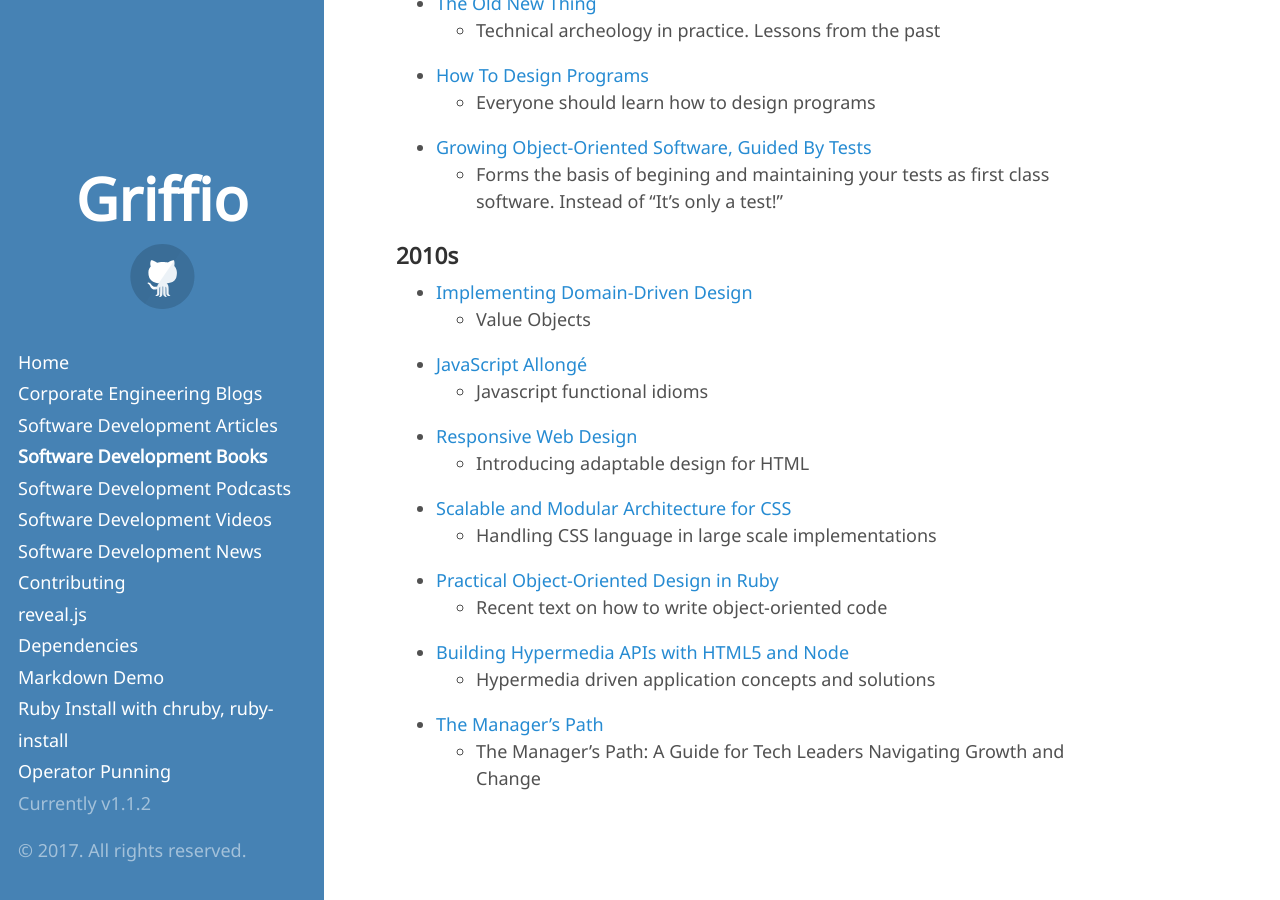
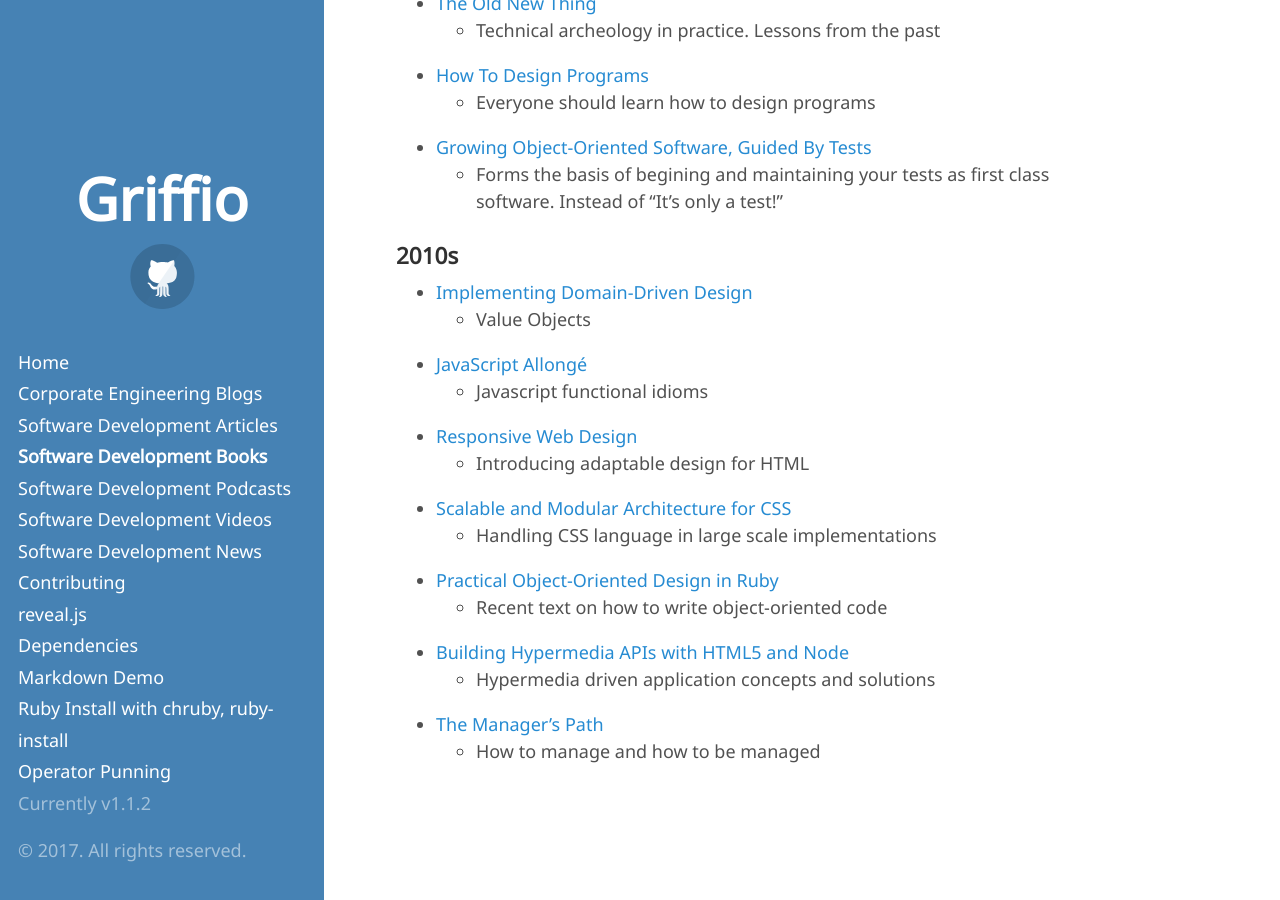
Before and after one commit to griffio/griffio.github.io, a Jekyll site: the page built from tech-books.md, in a window 1280 px wide and 900 px high, scrolled down 1503 px. Built offline with Jekyll 4.4.1, drawn with Linux system fonts in a browser that asks for light colours; some web fonts are replaced.

Commit message:
The Manager's Path

```diff
--- a/tech-books.md
+++ b/tech-books.md
@@ -68,4 +68,4 @@ title: "Software Development Books"
 - [Building Hypermedia APIs with HTML5 and Node](https://openlibrary.org/works/OL16604906W/Building_Hypermedia_APIs_with_HTML5_and_Node)
   - Hypermedia driven application concepts and solutions
 - [The Manager's Path](http://shop.oreilly.com/product/0636920056843.do)
-  - The Manager's Path: A Guide for Tech Leaders Navigating Growth and Change
+  - How to manage and how to be managed
```
